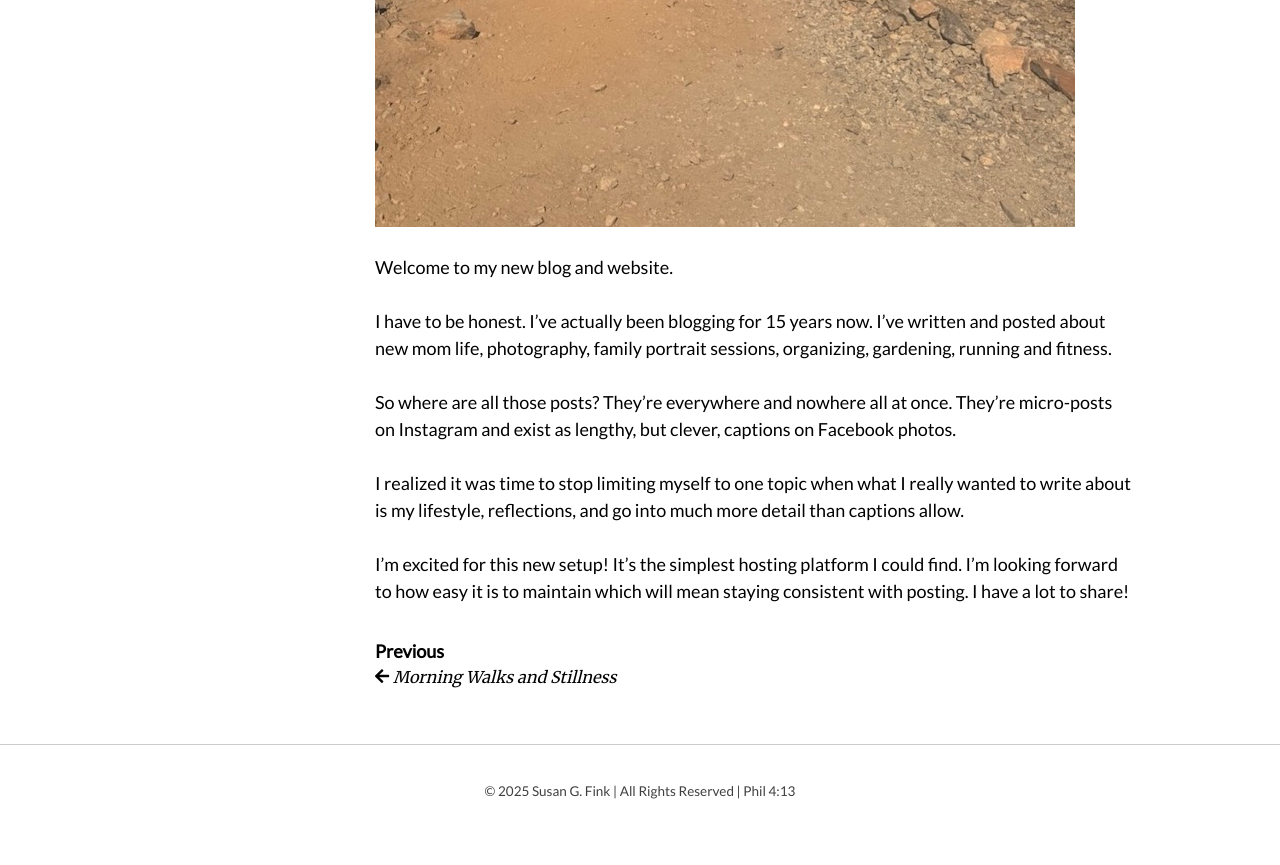
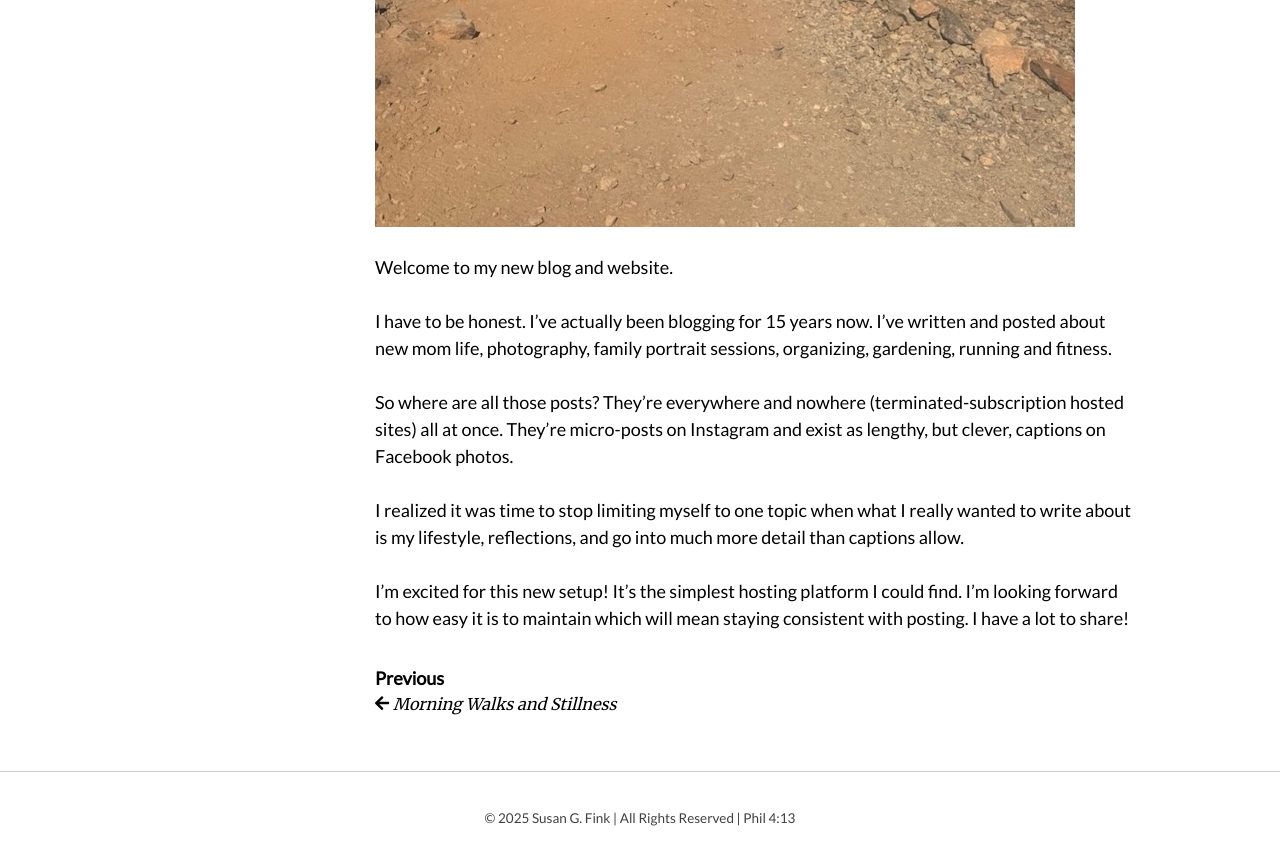
Before and after one commit to susangfink/site, a Jekyll site: the page built from _posts/2025-12-26-welcome.md, in a window 1280 px wide and 900 px high, scrolled down 1202 px. Shown: the top 865 px of the window. Built offline with Jekyll 4.4.1, drawn with Linux system fonts in a browser that asks for light colours; nearby versions of some CDN libraries.

Commit message:
Update 2025-12-26-welcome.md

```diff
--- a/_posts/2025-12-26-welcome.md
+++ b/_posts/2025-12-26-welcome.md
@@ -11,7 +11,7 @@ Welcome to my new blog and website.
 
 I have to be honest. I've actually been blogging for 15 years now. I've written and posted about new mom life, photography, family portrait sessions, organizing, gardening, running and fitness.
 
-So where are all those posts? They're everywhere and nowhere all at once. They're micro-posts on Instagram and exist as lengthy, but clever, captions on Facebook photos.
+So where are all those posts? They're everywhere and nowhere (terminated-subscription hosted sites) all at once. They're micro-posts on Instagram and exist as lengthy, but clever, captions on Facebook photos.
 
 I realized it was time to stop limiting myself to one topic when what I really wanted to write about is my lifestyle, reflections, and go into much more detail than captions allow.
 
```
